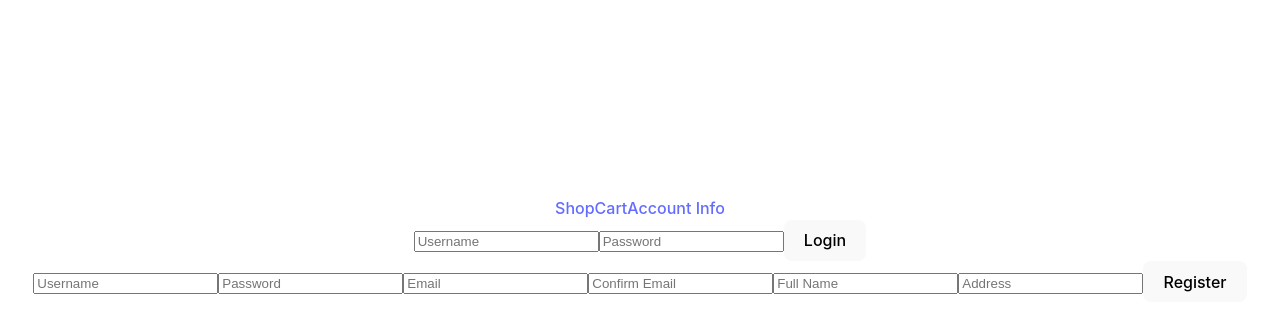
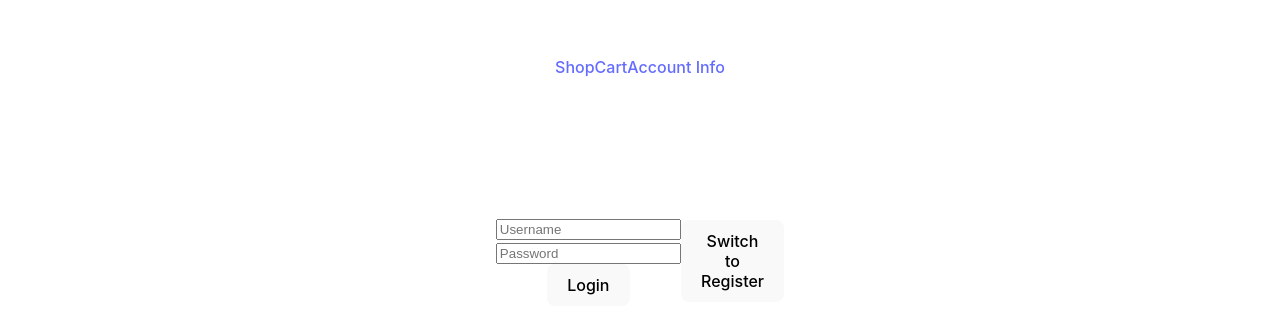
Before and after one commit to Way2SelfAware/Project-Capstone-Project, a React (Vite) app in the folder 2302-ACC-Capstone-FE-main/ecomcapstone/: page /user in a window 1280 px wide. Shown: the part 151-484 px from the top of the page. Built offline with nearby package versions, Linux system fonts and the light colour scheme.

Commit message:
GOT IT TO FLIP!!!!!!!!!! only thing left is to get the BE working and Style

```diff
--- a/2302-ACC-Capstone-FE-main/ecomcapstone/src/App.css
+++ b/2302-ACC-Capstone-FE-main/ecomcapstone/src/App.css
@@ -59,3 +59,37 @@
    register-form
    register-btn
 */
+
+/* Styles.css */
+.card {
+  width: 200px;
+  height: 300px;
+  perspective: 1000px;
+}
+
+.card-inner {
+  width: 100%;
+  height: 100%;
+  transform-style: preserve-3d;
+  transition: transform 0.5s;
+}
+
+.card.flipped .card-inner {
+  transform: rotateY(180deg);
+}
+
+.card-front,
+.card-back {
+  position: absolute;
+  width: 100%;
+  height: 100%;
+  backface-visibility: hidden;
+  display: flex;
+  justify-content: center;
+  align-items: center;
+  /* Add other styling as needed */
+}
+
+.card-back {
+  transform: rotateY(180deg);
+}
--- a/2302-ACC-Capstone-FE-main/ecomcapstone/src/pages/user.jsx
+++ b/2302-ACC-Capstone-FE-main/ecomcapstone/src/pages/user.jsx
@@ -5,9 +5,10 @@ import Login from "../components/login";
 import Register from "../components/register";
 import Profile from "../components/profile";
 
-const App = () => {
+const User = () => {
   // state management
   const [isLoggedIn, setIsLoggedIn] = useState(false);
+  const [isFlipped, setIsFlipped] = useState(false);
   // handle login
   const handleLogin = () => {
     setIsLoggedIn(true);
@@ -15,6 +16,10 @@ const App = () => {
   // handle logout
   const handleLogout = () => {
     setIsLoggedIn(false);
+  };
+  //card flip
+  const handleFlip = () => {
+    setIsFlipped(!isFlipped);
   };
 
   return (
@@ -24,8 +29,18 @@ const App = () => {
         <Profile />
       ) : (
         <>
-          <Login onLogin={handleLogin} />
-          <Register onRegister={handleLogin} />
+          <div className={`card ${isFlipped ? "flipped" : ""}`}>
+            <div className="card-inner">
+              <div className="card-front">
+                <Login onLogin={handleLogin} />
+                <button onClick={handleFlip}>Switch to Register</button>
+              </div>
+              <div className="card-back">
+                <Register onRegister={handleLogin} />
+                <button onClick={handleFlip}>Switch to Login</button>
+              </div>
+            </div>
+          </div>
         </>
       )}
       {/* log out conditional */}
@@ -34,4 +49,4 @@ const App = () => {
   );
 };
 
-export default App;
+export default User;
```
